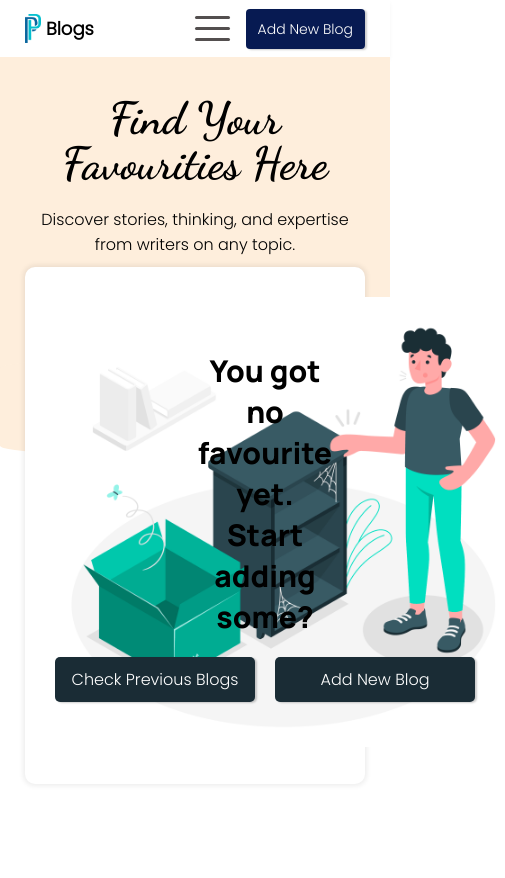
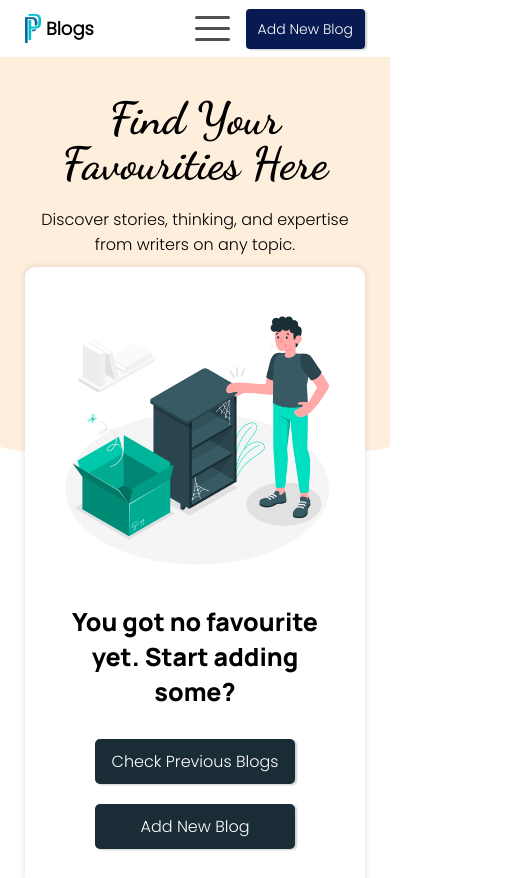
Before and after one commit to sudhanshu-designer/pp-blogs, a React (Create React App) app: page /favourite-blogs in a window 390 px wide. Shown: the top 878 px of the page, 505 px wide, since content can reach past the window. Built offline with nearby package versions, Linux system fonts and the light colour scheme.

Commit message:
new changes

```diff
--- a/src/App.css
+++ b/src/App.css
@@ -292,11 +292,13 @@ ul.footer-social-links li img {
 }
 .no-favourites-block img {
   max-width: 450px;
+  width: 100%;
 }
 .no-favourites-button-block ul {
   display: flex;
   justify-content: center;
   margin-top: 20px;
+  flex-wrap: wrap;
 }
 .no-favourites-button-block ul li {
   list-style: none;
@@ -316,6 +318,10 @@ ul.footer-social-links li img {
   display: none;
 }
 @media only screen and (max-width: 1024px) {
+    .no-favourites-button-block ul li{
+    margin: 10px 10px;
+    width: 100%;
+  }
   .static-blog-block
     .static-content-block
     .static-content-block-box
@@ -370,9 +376,21 @@ ul.footer-social-links li img {
     margin-top: 40px;
   }
 
-
+  .no-favourites-block{
+    flex-wrap: wrap;
+  }
+  .favourite-image{
+    width: 100%;
+  }
+  .no-favourites-button-block{
+    width: 100%;
+    margin-top: 20px;
+  }
 }
 @media only screen and (max-width: 575px) {
+  .no-favourites-block p{
+    font-size: 25px;
+  }
   .content-block-section p{
     font-size: 30px;
   }
```
